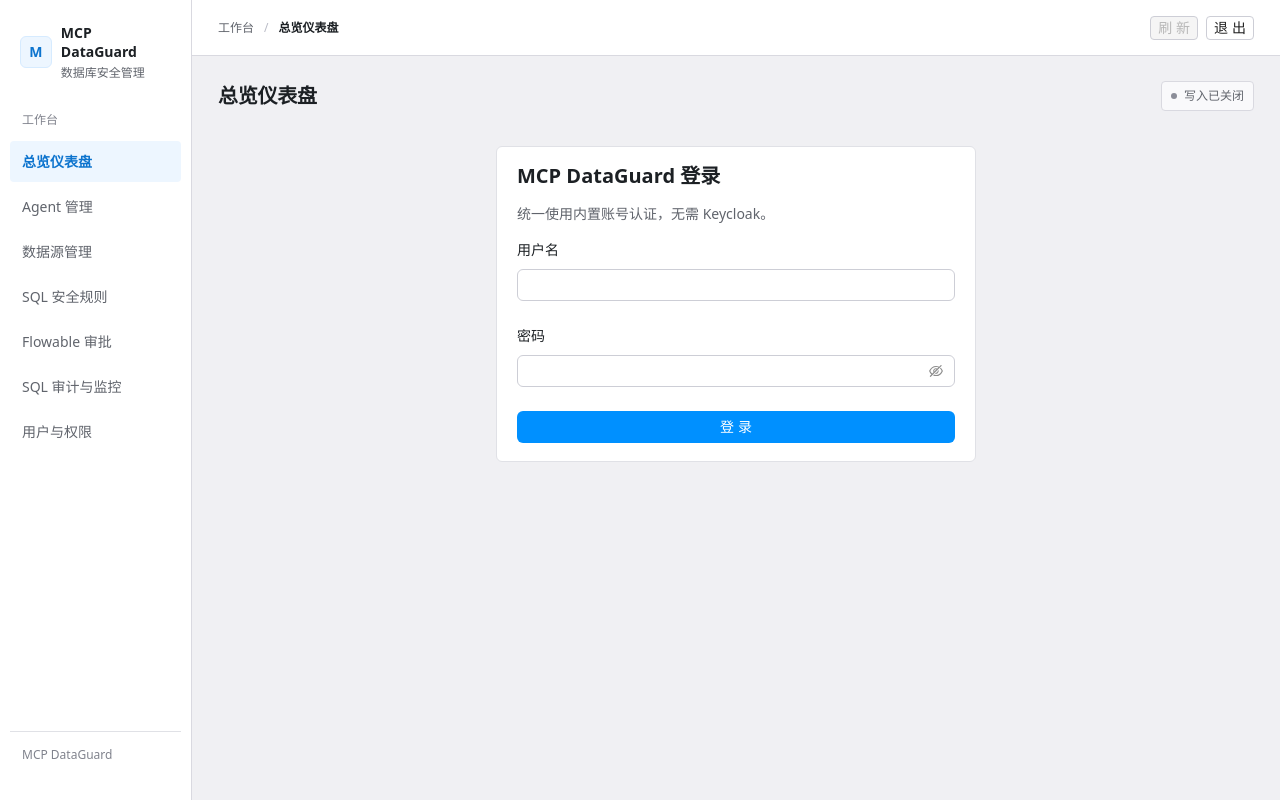
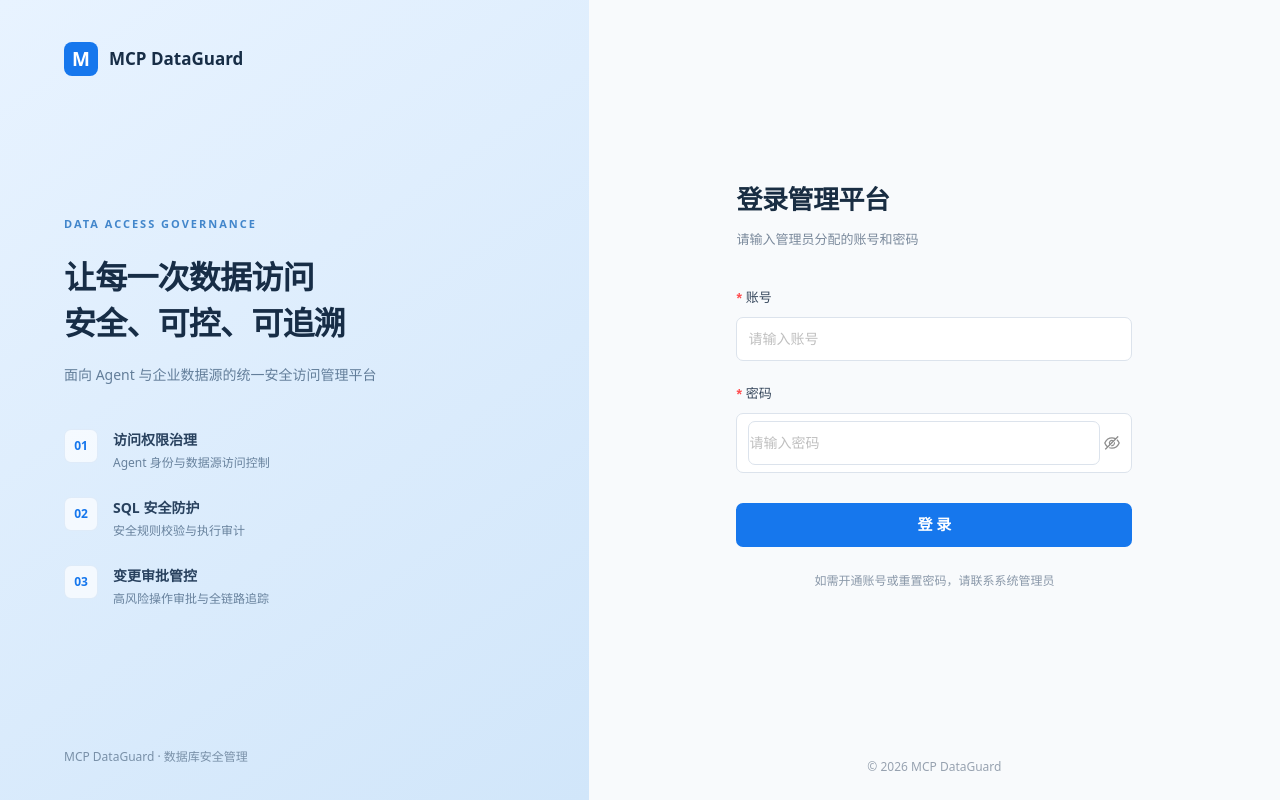
Before and after one commit to NJgaoyang/MCP-DataGuard, a Vue app in the folder dataguard-web/: page / in a window 1280 px wide. Built offline with nearby package versions, Linux system fonts and the light colour scheme.

Commit message:
feat(ui): redesign native login as enterprise B2B split layout

```diff
--- a/dataguard-web/src/App.vue
+++ b/dataguard-web/src/App.vue
@@ -601,41 +601,70 @@
 
 </script>
 <template>
- <div class="shell">
-  <aside class="sidebar">
+ <div class="shell" :class="{'auth-shell':!token||mustChange}">
+  <aside v-if="token&&!mustChange" class="sidebar">
    <div class="brand"><span class="symbol">M</span><div>MCP DataGuard<small>数据库安全管理</small></div></div>
    <span class="section">工作台</span>
    <button v-for="page in pages" :key="page[0]" :class="['nav',{active:selected===page[0]}]" @click="if(!mustChange){selected=page[0];if(page[0]==='users')loadAdmin();if(page[0]==='rules')loadPolicies();if(page[0]==='audit'){loadAuditEvents();loadOperations();loadSecurityAlerts();loadTrends()};if(page[0]==='flowable'){loadOperations();loadDeadLetters();loadWorkflowDesigns()}}">{{page[1]}}</button>
    <div class="foot">MCP DataGuard</div>
   </aside>
   <main class="main">
-   <header class="bar"><div class="breadcrumb">工作台 <span>/</span> <strong>{{title}}</strong></div>
+   <header v-if="token&&!mustChange" class="bar"><div class="breadcrumb">工作台 <span>/</span> <strong>{{title}}</strong></div>
     <div class="actions"><a-button size="small" :disabled="!token||mustChange" :loading="busy" @click="reload">刷新</a-button>
      <a-button v-if="token&&!mustChange" size="small" @click="mustChange=true;error=''">修改密码</a-button>
      <a-button v-else size="small" @click="logout">退出</a-button>
     </div></header>
    <div class="content">
-    <div class="heading"><h1>{{title}}</h1><span class="status"><span class="status-dot"></span>写入已关闭</span></div>
+    <div v-if="token&&!mustChange" class="heading"><h1>{{title}}</h1><span class="status"><span class="status-dot"></span>写入已关闭</span></div>
 
-    <section v-if="!token" class="panel native-login">
-     <h3>MCP DataGuard 登录</h3>
-     <p>统一使用内置账号认证，无需 Keycloak。</p>
-     <a-form :model="loginForm" layout="vertical" @finish="login">
-      <a-form-item label="用户名" name="username"><a-input v-model:value="loginForm.username" autocomplete="username"/></a-form-item>
-      <a-form-item label="密码" name="password"><a-input-password v-model:value="loginForm.password" autocomplete="current-password"/></a-form-item>
-      <a-button html-type="submit" type="primary" block :loading="busy">登录</a-button>
-     </a-form>
+    <section v-if="!token" class="auth-layout">
+     <div class="auth-brand-panel">
+      <div class="auth-brand-top"><span class="auth-mark">M</span><span>MCP DataGuard</span></div>
+      <div class="auth-brand-body">
+       <div class="auth-eyebrow">DATA ACCESS GOVERNANCE</div>
+       <h1>让每一次数据访问<br>安全、可控、可追溯</h1>
+       <p>面向 Agent 与企业数据源的统一安全访问管理平台</p>
+       <div class="auth-capabilities">
+        <div><span class="capability-icon">01</span><div><strong>访问权限治理</strong><small>Agent 身份与数据源访问控制</small></div></div>
+        <div><span class="capability-icon">02</span><div><strong>SQL 安全防护</strong><small>安全规则校验与执行审计</small></div></div>
+        <div><span class="capability-icon">03</span><div><strong>变更审批管控</strong><small>高风险操作审批与全链路追踪</small></div></div>
+       </div>
+      </div>
+      <div class="auth-brand-foot">MCP DataGuard · 数据库安全管理</div>
+     </div>
+     <div class="auth-form-panel">
+      <div class="auth-login-card">
+       <div class="auth-mobile-brand"><span class="auth-mark">M</span> MCP DataGuard</div>
+       <div class="auth-login-heading"><h2>登录管理平台</h2><p>请输入管理员分配的账号和密码</p></div>
+       <a-form :model="loginForm" layout="vertical" @finish="login" class="auth-form">
+        <a-form-item label="账号" name="username" :rules="[{required:true,message:'请输入账号'}]"><a-input v-model:value="loginForm.username" autocomplete="username" placeholder="请输入账号" size="large"/></a-form-item>
+        <a-form-item label="密码" name="password" :rules="[{required:true,message:'请输入密码'}]"><a-input-password v-model:value="loginForm.password" autocomplete="current-password" placeholder="请输入密码" size="large"/></a-form-item>
+        <a-button html-type="submit" type="primary" block size="large" :loading="busy" class="auth-submit">登录</a-button>
+       </a-form>
+       <p class="auth-support">如需开通账号或重置密码，请联系系统管理员</p>
+      </div>
+      <div class="auth-copyright">© 2026 MCP DataGuard</div>
+     </div>
     </section>
-    <section v-else-if="mustChange" class="panel native-login">
-     <h3>修改登录密码</h3>
-
-     <a-form :model="changeForm" layout="vertical" @finish="updatePassword">
-      <a-form-item label="当前密码"><a-input-password v-model:value="changeForm.currentPassword" autocomplete="current-password"/></a-form-item>
-      <a-form-item label="新密码"><a-input-password v-model:value="changeForm.newPassword" autocomplete="new-password"/></a-form-item>
-      <p>至少12位，包含大写、小写字母、数字和特殊字符。</p>
-      <a-button type="primary" block html-type="submit" :loading="saving">修改密码并重新登录</a-button>
-      <a-button v-if="!forcedPasswordChange" block style="margin-top:10px" @click="cancelPasswordChange">取消修改</a-button>
-     </a-form>
+    <section v-else-if="mustChange" class="auth-layout">
+     <div class="auth-brand-panel">
+      <div class="auth-brand-top"><span class="auth-mark">M</span><span>MCP DataGuard</span></div>
+      <div class="auth-brand-body"><div class="auth-eyebrow">ACCOUNT SECURITY</div><h1>安全始于身份认证</h1><p>保护企业数据资产，建立可信访问边界。</p></div>
+      <div class="auth-brand-foot">MCP DataGuard · 数据库安全管理</div>
+     </div>
+     <div class="auth-form-panel">
+      <div class="auth-login-card">
+       <div class="auth-mobile-brand"><span class="auth-mark">M</span> MCP DataGuard</div>
+       <div class="auth-login-heading"><h2>{{forcedPasswordChange?'首次登录，请修改密码':'修改登录密码'}}</h2><p>新密码至少 12 位，包含大小写字母、数字及特殊字符</p></div>
+       <a-form :model="changeForm" layout="vertical" @finish="updatePassword" class="auth-form">
+        <a-form-item label="当前密码" name="currentPassword" :rules="[{required:true,message:'请输入当前密码'}]"><a-input-password v-model:value="changeForm.currentPassword" autocomplete="current-password" size="large"/></a-form-item>
+        <a-form-item label="新密码" name="newPassword" :rules="[{required:true,message:'请输入新密码'}]"><a-input-password v-model:value="changeForm.newPassword" autocomplete="new-password" size="large"/></a-form-item>
+        <a-button type="primary" block size="large" html-type="submit" :loading="saving" class="auth-submit">确认修改并重新登录</a-button>
+        <a-button v-if="!forcedPasswordChange" block size="large" class="auth-cancel" @click="cancelPasswordChange">返回工作台</a-button>
+       </a-form>
+      </div>
+      <div class="auth-copyright">© 2026 MCP DataGuard</div>
+     </div>
     </section>
     <a-alert v-if="error" type="warning" show-icon :message="error" class="alert"/>
     <template v-if="profile&&!mustChange">
@@ -1232,4 +1261,41 @@
 .user-table :deep(.ant-pagination),.user-roles :deep(.ant-pagination){margin-top:18px}
 @media(max-width:1150px){.overview{grid-template-columns:1fr}.overview-aside{display:grid;grid-template-columns:1fr 1fr}.overview-stats{grid-template-columns:repeat(2,minmax(0,1fr))}}
 @media(max-width:700px){.overview-aside{grid-template-columns:1fr}.overview-shortcuts{grid-template-columns:1fr}.overview-stats{grid-template-columns:1fr 1fr}.filter-panel{align-items:stretch}}
+
+/* Enterprise login with no fabricated marketing metrics */
+.shell.auth-shell{display:block;background:#f8fafc;min-height:100vh}
+.auth-shell .main,.auth-shell .content{min-height:100vh}
+.auth-shell .content{margin:0;padding:0;max-width:none}
+.auth-layout{min-height:100vh;display:grid;grid-template-columns:minmax(410px,46%) minmax(0,1fr)}
+.auth-brand-panel{padding:42px clamp(36px,5vw,90px) 34px;background:linear-gradient(145deg,#e8f3ff,#d1e6fa);color:#172d46;display:flex;flex-direction:column}
+.auth-brand-top{display:flex;align-items:center;gap:11px;font-weight:700;font-size:17px}
+.auth-mark{display:inline-flex;align-items:center;justify-content:center;width:34px;height:34px;border-radius:8px;background:#1677ed;color:#fff;font-size:19px;font-weight:750}
+.auth-brand-body{max-width:460px;margin:auto 0;padding:44px 0}
+.auth-eyebrow{font-size:11px;letter-spacing:2px;font-weight:700;color:#4286cb;margin-bottom:22px}
+.auth-brand-body h1{font-size:clamp(28px,2.5vw,38px);line-height:1.42;font-weight:700;letter-spacing:-.8px;margin:0}
+.auth-brand-body>p{font-size:14px;line-height:1.8;color:#637e9a;margin:17px 0 42px}
+.auth-capabilities{display:flex;flex-direction:column;gap:25px}
+.auth-capabilities>div{display:flex;align-items:flex-start;gap:15px}
+.capability-icon{width:34px;height:34px;flex:none;display:grid;place-items:center;background:#ffffffad;border:1px solid #4f8fce21;border-radius:7px;color:#1677ed;font-size:12px;font-weight:700}
+.auth-capabilities strong{display:block;font-size:14px;color:#28415e;font-weight:650}
+.auth-capabilities small{display:block;margin-top:4px;font-size:12px;color:#68829d}
+.auth-brand-foot{font-size:12px;color:#7990a8}
+.auth-form-panel{min-width:0;min-height:100vh;display:flex;flex-direction:column;align-items:center;justify-content:center;padding:48px 32px 24px;background:#f8fafc}
+.auth-login-card{width:min(100%,396px);margin:auto 0}
+.auth-mobile-brand{display:none}
+.auth-login-heading{margin-bottom:36px}
+.auth-login-heading h2{font-size:26px;font-weight:700;letter-spacing:-.5px;color:#192d42;margin:0 0 9px}
+.auth-login-heading p{color:#7b8a9c;font-size:13px;line-height:1.7;margin:0}
+.auth-form :deep(.ant-form-item){margin-bottom:22px}
+.auth-form :deep(.ant-form-item-label>label){color:#35465b;font-weight:550;font-size:13px}
+.auth-form :deep(.ant-input),.auth-form :deep(.ant-input-affix-wrapper){background:#fff!important;border:1px solid #dce3ec!important;border-radius:7px!important;min-height:44px;box-shadow:none!important}
+.auth-form :deep(.ant-input:focus),.auth-form :deep(.ant-input-affix-wrapper-focused){border-color:#1677ed!important;box-shadow:0 0 0 3px #1677ed1a!important}
+.auth-shell .auth-submit{height:44px;margin-top:8px;border-radius:7px;font-size:15px;font-weight:600;background:#1677ed;box-shadow:none}
+.auth-shell .auth-cancel{height:42px;margin-top:12px;border-radius:7px}
+.auth-support{font-size:12px;color:#8a98a9!important;text-align:center;margin-top:25px}
+.auth-copyright{font-size:12px;color:#97a2b0;padding-top:24px;text-align:center}
+.auth-shell .alert{position:fixed;bottom:26px;left:50%;transform:translateX(-50%);z-index:1000;max-width:calc(100vw - 32px);box-shadow:0 8px 32px #21334b18}
+.shell:not(.auth-shell) .content{max-width:none;margin:0;padding:14px 14px 36px}
+@media(max-width:900px){.auth-layout{grid-template-columns:minmax(290px,42%) minmax(0,1fr)}.auth-brand-panel{padding:30px}.auth-brand-body h1{font-size:28px}}
+@media(max-width:700px){.auth-layout{display:block}.auth-brand-panel{display:none}.auth-form-panel{padding:32px 24px;min-height:100vh}.auth-mobile-brand{display:flex;align-items:center;gap:10px;margin-bottom:50px;font-size:17px;font-weight:700;color:#192d42}.auth-login-card{margin:auto 0}.auth-login-heading h2{font-size:24px}}
 </style>
```
